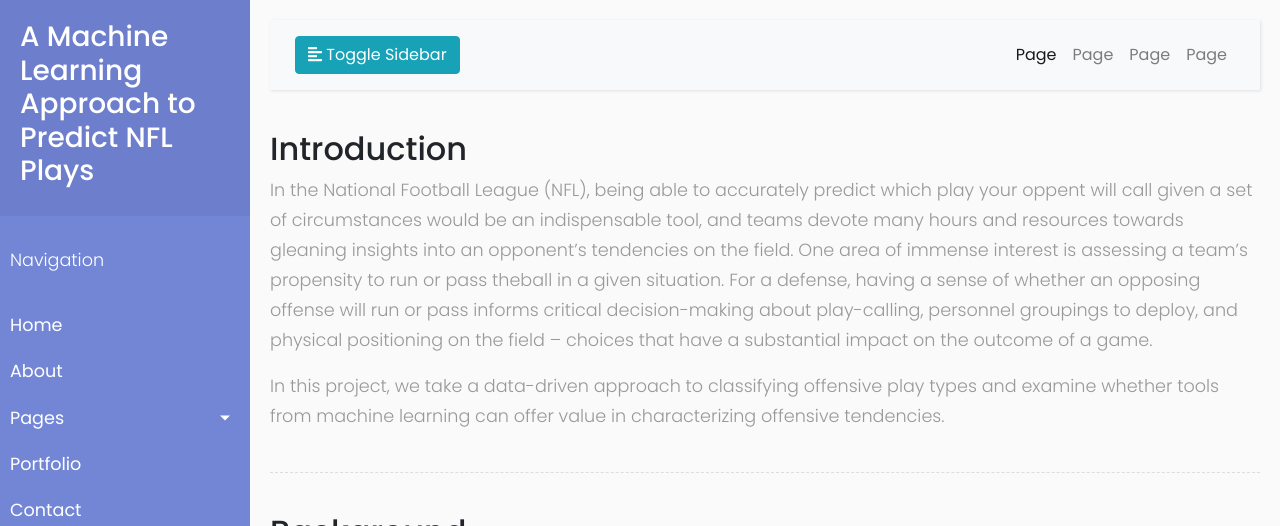
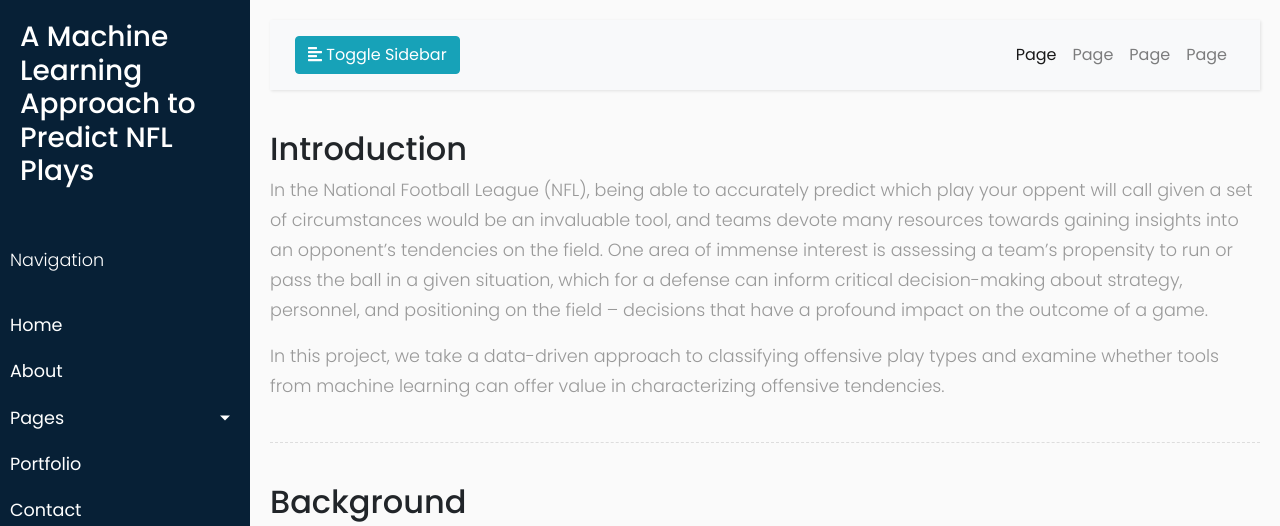
Before and after one commit to tiroger/Prediciting_NFL_Stats_ML, a Flask app: page / in a window 1280 px wide. Shown: the top 526 px of the page. Run offline with Flask 2, Linux system fonts and the light colour scheme; some libraries are stand-ins or nearby versions.

Commit message:
Further work on html

```diff
--- a/static/css/style.css
+++ b/static/css/style.css
@@ -59,7 +59,7 @@ a:focus {
 #sidebar {
     min-width: 250px;
     max-width: 250px;
-    background: #7386D5;
+    background: #072036;
     color: #fff;
     transition: all 0.3s;
 }
@@ -70,7 +70,7 @@ a:focus {
 
 #sidebar .sidebar-header {
     padding: 20px;
-    background: #6d7fcc;
+    background: #072036;
 }
 
 #sidebar ul.components {
--- a/templates/index.html
+++ b/templates/index.html
@@ -124,15 +124,21 @@
                 </nav>
 
                 <h2>Introduction</h2>
-                <p>In the National Football League (NFL), being able to accurately predict which play your oppent will call given a set of circumstances would be an indispensable tool, and teams devote many hours and resources towards gleaning insights into an opponent’s tendencies on the field. One area of immense interest is assessing a team’s propensity to run or pass theball in a given situation. For a defense, having a sense of whether an opposing offense will run or pass informs critical decision-making about play-calling, personnel groupings to deploy, and physical positioning on the field – choices that have a substantial impact on the outcome of a game.</p>
+                <p>In the National Football League (NFL), being able to accurately predict which play your oppent will call given a set of circumstances would be an invaluable tool, and teams devote many resources towards gaining insights into an opponent’s tendencies on the field. One area of immense interest is assessing a team’s propensity to run or pass the ball in a given situation, which for a defense can inform critical decision-making about strategy, personnel, and positioning on the field – decisions that have a profound impact on the outcome of a game.</p>
 
                 <p>In this project, we take a data-driven approach to classifying offensive play types and examine whether tools from machine learning can offer value in characterizing offensive tendencies.</p>
 
                 <div class="line"></div>
 
                 <h2>Background</h2>
-                <p>Much of this early work on this topic stems from operations research and economics communities as researchers looked to determine optimal play-calling strategies through the frameworks of game theory and decision analysis. In 1978, Carter and Machol[1] initiated this line of inquiry in their seminal paper outlining optimal fourth-down strategies which was later extended to include goal-line situations by Boronico and Newbert[2] and ultimately all plays by Jordan, et al.[3]. While our work focuses on predicting what play a team will run given a set of conditions, as opposed to what a team ought to do, the foundation established in these early papers in identifying the most critical situational statistics for play-calling decisions proved valuable
-                to us in selecting features for our algorithms.</p>
+                <div id="container">
+                    <img src='https://www.sportsbookadvisor.com/wp-content/uploads/2016/12/1-14.jpg' alt="nfl snow" style='float: right; width:450px;height:300px;'/>
+                    <p>Much of the work on this topic stems from operations research and economics communities as researchers sought ways to determine optimal play-calling strategies through the frameworks of game theory and decision analysis. This line of inquiry was formally introduced in 1978 by Carter and Machol[1] in their seminal paper outlining optimal fourth-down strategies. These studies were later extended by Boronico and Newbert[2] to include goal-line situations and ultimately all plays by Jordan, et al.[3]. We sought to further extend on this topic by including an important factor in decision-making in sports, specifically outdoor sports, namaly weather.</p>
+                </div>
+
+                <p>Indeed, weather can significantly influence how a coach will call a play: Downfield passing and receiving plays are the most affected by the weather conditions. Heavy rains can cause visibility issues for both the quarterback and the receiver, affect grip resulting in players fumbling the ball when attempting to receive a pass in rain. Strong winds can alter ball trajectory, resulting in more interceptions. Because running back are the most "waterproof" players, offense can ofter continue to run the ball when passing plays are compromised by conditions.</p>
+
+                <p>While our work focuses on predicting what play a team will run given a set of conditions, as opposed to what a team ought to do, the foundation established in these early papers in identifying the most critical situational statistics for play-calling decisions proved valuable to us in selecting features for our algorithms.</p>
 
                 <div class="line"></div>
 
```
Also changed, not shown: resources/images/nfl_snow.jpg (added).
